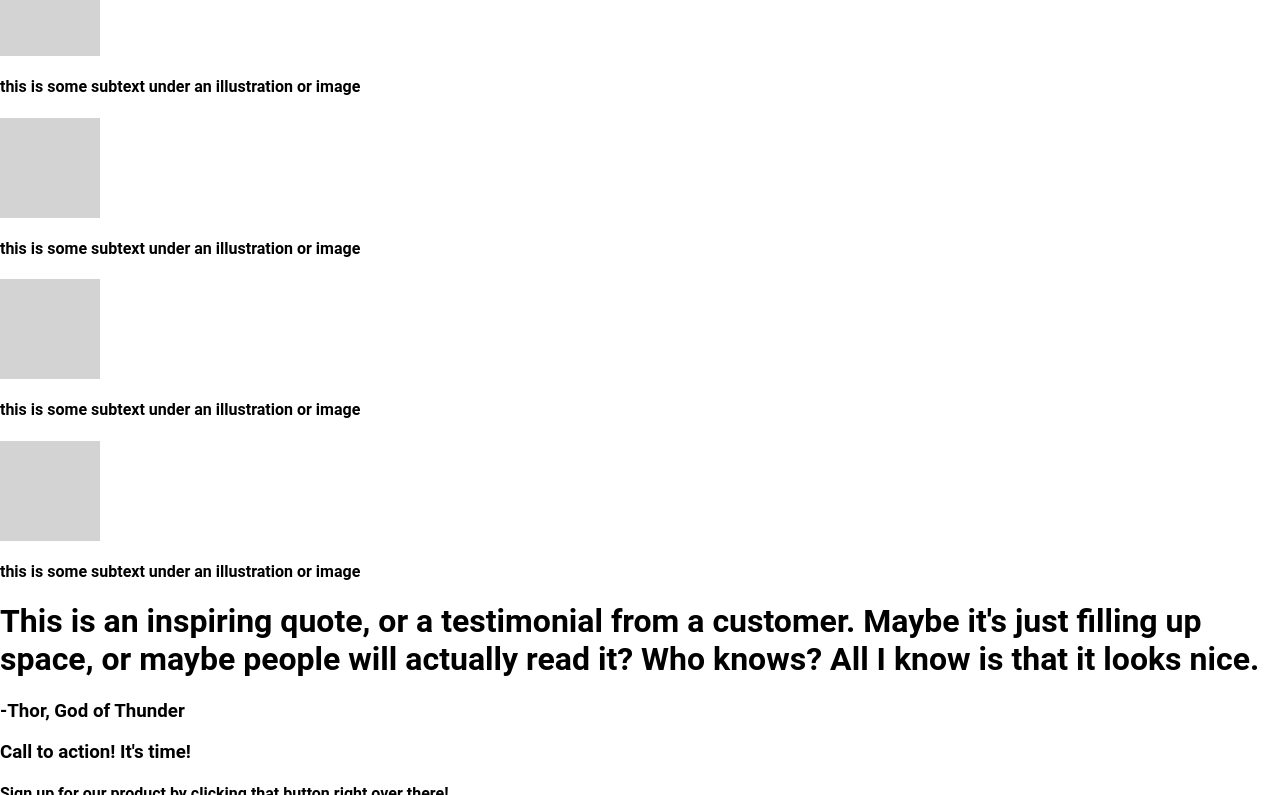
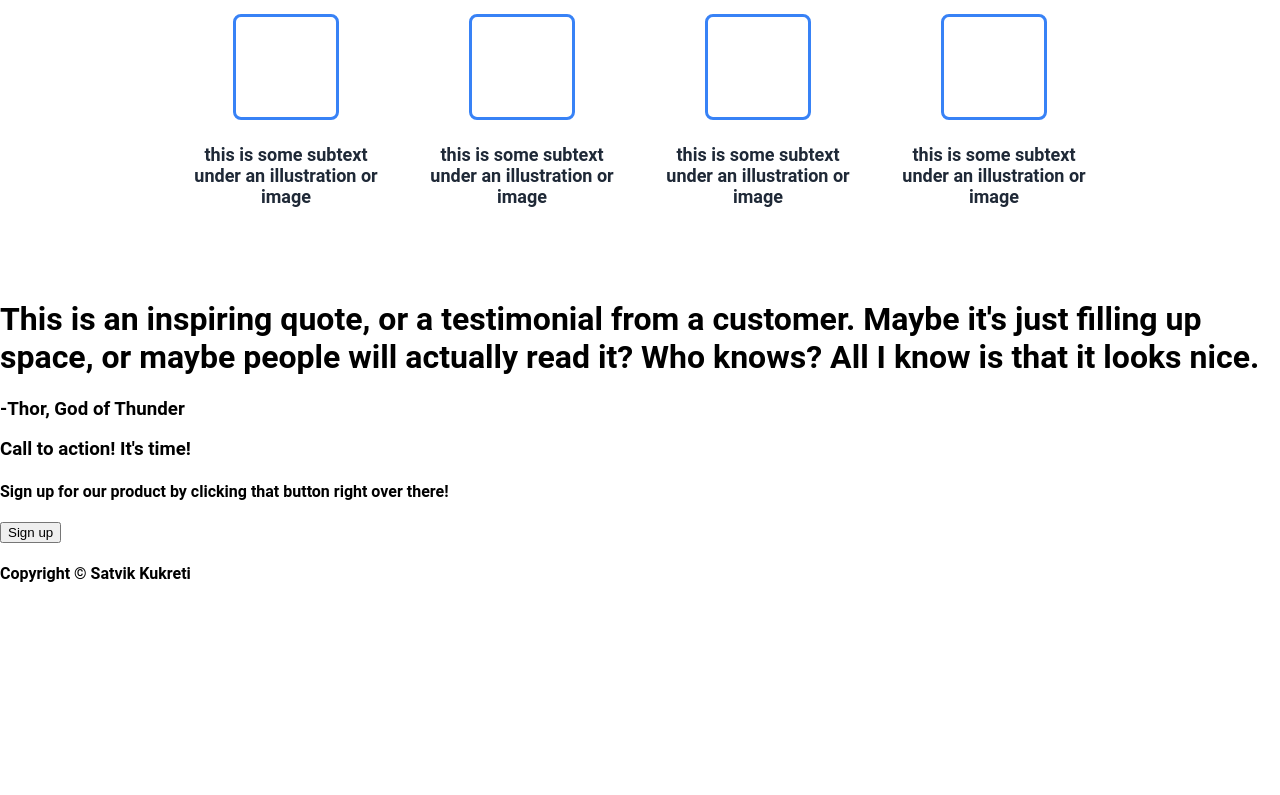
Before and after one commit to satkukreti/odin-landing-page, a plain HTML site: page index.html in a window 1280 px wide. Shown: the part 547-1342 px from the top of the page. After the commit the page ends 1152 px from the top, so only its background shows below. Drawn offline with Linux system fonts and the light colour scheme.

Commit message:
created the main section and card placeholders

```diff
--- a/index.html
+++ b/index.html
@@ -34,31 +34,25 @@
         />
       </div>
     </div>
-    <div>
+    <div class="main">
       <h2>Some random information</h2>
-      <div>
-        <div
-          style="width: 100px; height: 100px; background-color: lightgray"
-        ></div>
+      <div class="buckets">
+        <div class="bucket">
+          <div style="width: 100px; height: 100px"></div>
           <h4>this is some subtext under an illustration or image</h4>
         </div>
-      <div>
-        <div
-          style="width: 100px; height: 100px; background-color: lightgray"
-        ></div>
+        <div class="bucket">
+          <div style="width: 100px; height: 100px"></div>
           <h4>this is some subtext under an illustration or image</h4>
         </div>
-      <div>
-        <div
-          style="width: 100px; height: 100px; background-color: lightgray"
-        ></div>
+        <div class="bucket">
+          <div style="width: 100px; height: 100px"></div>
           <h4>this is some subtext under an illustration or image</h4>
         </div>
-      <div>
-        <div
-          style="width: 100px; height: 100px; background-color: lightgray"
-        ></div>
+        <div class="bucket">
+          <div style="width: 100px; height: 100px"></div>
           <h4>this is some subtext under an illustration or image</h4>
+        </div>
       </div>
     </div>
     <div>
--- a/styles.css
+++ b/styles.css
@@ -80,9 +80,10 @@ header {
   border-radius: 8px;
   width: 80px;
   height: 35px;
+  margin-bottom: 16px;
 }
 
-.intro .img-holder {
+.img-holder {
   display: flex;
   justify-content: center;
   align-items: center;
@@ -97,3 +98,48 @@ header {
   object-fit: cover;
   margin: 0px;
 }
+
+.main {
+  display: flex;
+  flex-direction: column;
+  justify-content: center;
+  align-items: center;
+  padding-left: 8vw;
+  padding-right: 8vw;
+  padding-top: 24px;
+  padding-bottom: 48px;
+}
+
+.main h2 {
+  font-size: 36px;
+  color: #1f2937;
+  font-weight: 900;
+  text-align: center;
+}
+
+.buckets {
+  display: flex;
+  flex-wrap: wrap;
+  justify-content: center;
+  gap: 36px;
+}
+
+.bucket {
+  display: flex;
+  flex-direction: column;
+  justify-content: center;
+  align-items: center;
+  max-width: 200px;
+}
+
+.bucket div {
+  border: 3px solid #3882f6;
+  border-radius: 8px;
+  background-color: white;
+}
+
+.bucket h4 {
+  text-align: center;
+  color: #1f2937;
+  font-size: 18px;
+}
```
Lines whose indentation alone changed are shown as unchanged.
